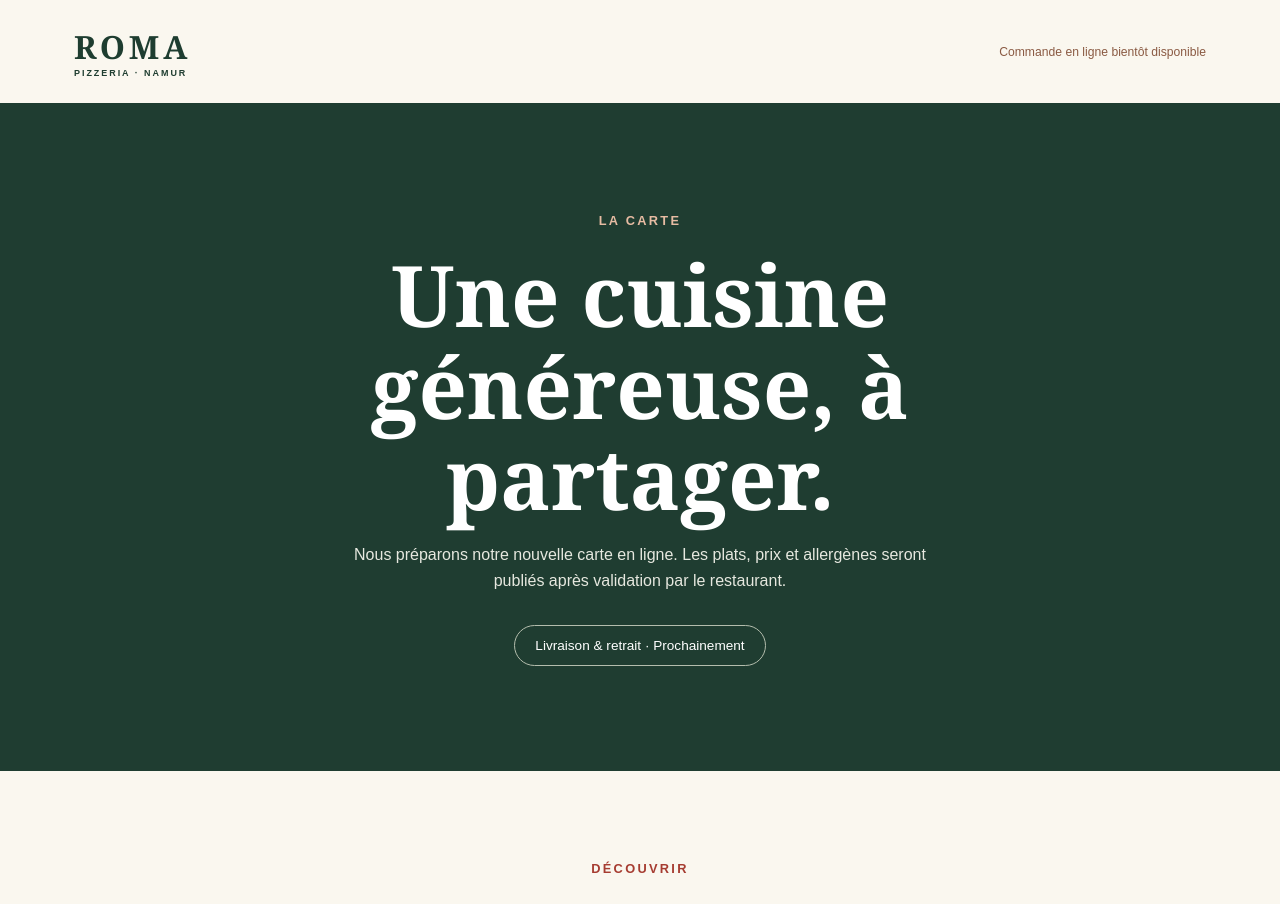
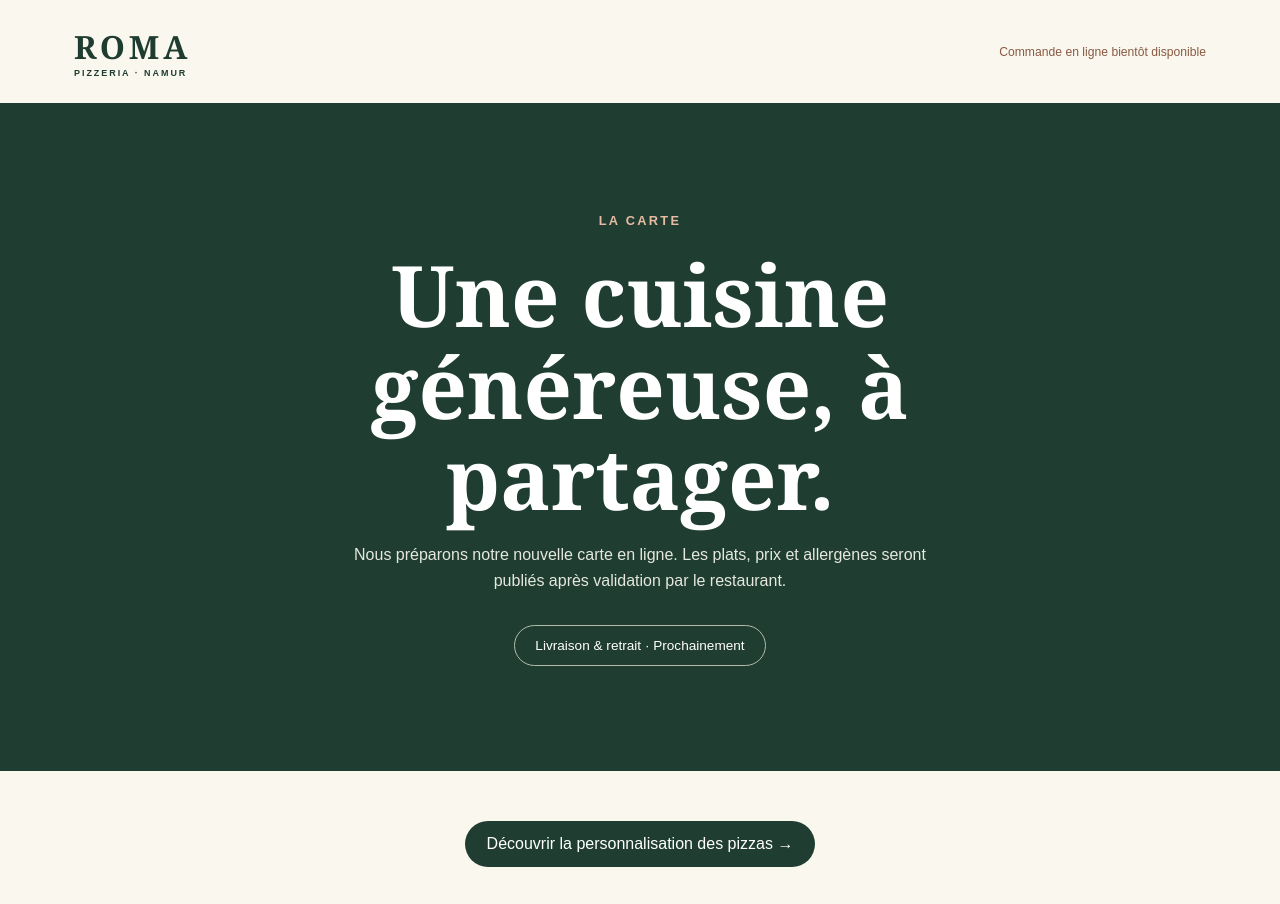
Before and after one commit to AmirGames/pizzeria-roma, a Next.js app: page /menu in a window 1280 px wide. Shown: the top 904 px of the page. Built offline with nearby package versions, Linux system fonts and the light colour scheme.

Commit message:
feat(pizza): update src/app/menu/page.tsx

```diff
--- a/src/app/menu/page.tsx
+++ b/src/app/menu/page.tsx
@@ -27,6 +27,7 @@ export default function MenuPage() {
         <p>Nous préparons notre nouvelle carte en ligne. Les plats, prix et allergènes seront publiés après validation par le restaurant.</p>
         <span className="menu-chip">Livraison & retrait · Prochainement</span>
       </section>
+      <div style={{ textAlign: "center", padding: "30px 20px 0" }}><Link href="/menu/personnaliser" className="customize-link">Découvrir la personnalisation des pizzas →</Link></div>
       <section className="menu-categories" aria-labelledby="categories-title">
         <div className="section-heading">
           <p className="eyebrow">DÉCOUVRIR</p>
```
